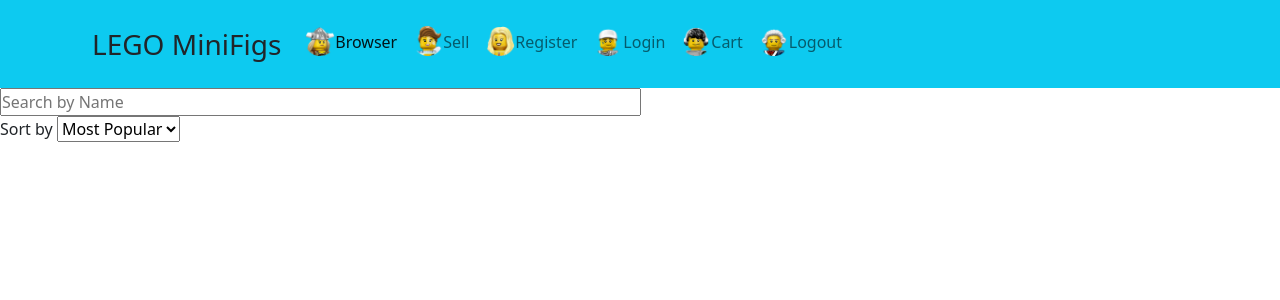
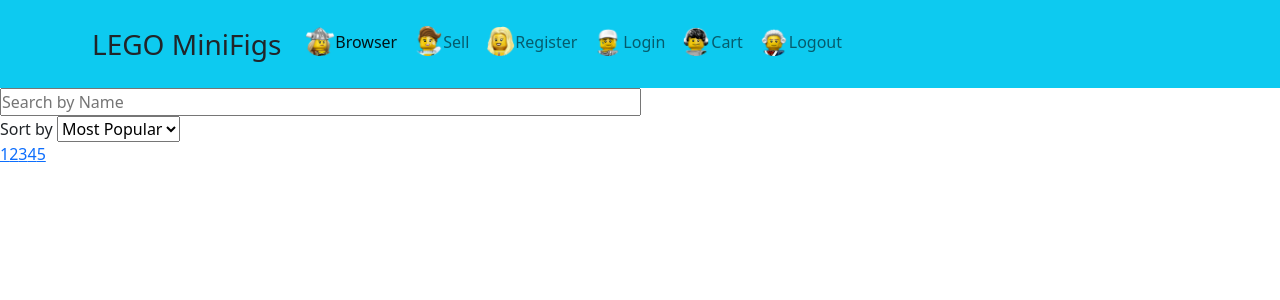
Before and after one commit to Tracylu2015/lego-mini-figs, a Flask app: page /browse_fig in a window 1280 px wide. Shown: the top 300 px of the page. Run offline with Flask 2, Linux system fonts and the light colour scheme; data that the repository does not hold is empty; parts of the project's set-up code (start-up, migrations or seed data) failed here and were passed over.

Commit message:
Add pagingation

```diff
--- a/miniFig_app/models/figure.py
+++ b/miniFig_app/models/figure.py
@@ -23,9 +23,14 @@ class Figure(db.Model):
         return '<Figure {}>'.format(self.__dict__)
 
     @classmethod
-    def browse_all(cls):
-        browse_figs = Figure.query.limit(100).all()  # select *
+    def browse_all(cls, offset=0, page_size=100):
+        browse_figs = Figure.query.limit(page_size).offset(offset).all()  # select *
         return browse_figs
+
+    @classmethod
+    def count_all(cls):
+        count_figs = Figure.query.count()
+        return count_figs
     # session_browse.close()
 
     @classmethod
--- a/miniFig_app/routes/browse_route.py
+++ b/miniFig_app/routes/browse_route.py
@@ -3,6 +3,7 @@ from miniFig_app import app
 from miniFig_app.models.sell_fig import Sell_fig
 from miniFig_app.models.figure import Figure
 from miniFig_app.form import AddToCartForm
+import math
 
 all_themes = [
     "General", "Basic Set", "Disney Princess", "Duplo, Town", "Castle", "City", "Star Wars", "Harry Potter"
@@ -11,19 +12,56 @@ all_themes = [
 
 @app.route('/browse_fig')
 def browse_all():
-    # query data and pass to the html
-    data = Figure.browse_all()
-    return render_template('browse_all.html', data=data)
+    return render_template('browse_all.html')
 
 @app.route('/browse_fig/by_selection')
 def fetch_all():
-    selection = request.args.get('selection', 'most_popular')
+    selection = request.args.get('selection', 'most_popular') # Get selection argument
+    page_number = request.args.get('page_number', '1') # Get selection page_number
+    if page_number.isdigit():
+        page_number = int(page_number)
+    else:
+        page_number = 1
+    page_limit = request.args.get('page_limit', '10') # Get selection page_limit
+    if page_limit.isdigit():
+        page_limit = int(page_limit)
+    else:
+        page_limit = 10
+
+    offset = (page_number - 1) * page_limit # Calculate database offset
+    """
+    Pagination if page size = 10
+    0, 1, 2, 3, 4, 5, 6, 7, 8, 9
+    10, 11, 12, 13, 14, 15, 16, 17, 18, 19
+    """
     # query data and pass to the html
     if selection == 'on_sale':
         data = [data.figure for data in Sell_fig.get_all_sell_by_selection()]
     else:
-        data = Figure.browse_all()
-    return jsonify({'html': render_template('by_all_sell.html', data=data)})
+        data = Figure.browse_all(offset=offset, page_size=page_limit)
+
+    # Calculate page nubmer
+    total_pages = math.ceil(Figure.count_all() * 1.0 / page_limit)
+    total_page_indicator = 4 # Only show 4 page indicators
+
+    next_page = None
+    prev_page = None
+    if page_number > 1:
+        prev_page = f"load_data(\"{selection}\", \"{page_number - 1}\", \"{page_limit}\")"
+    if page_number + total_page_indicator + 1 <= total_pages:
+        next_page = f"load_data(\"{selection}\", \"{page_number + total_page_indicator + 1}\", \"{page_limit}\")"
+
+    page_data = []
+    for page_index in range(page_number, page_number + total_page_indicator + 1):
+        on_click = f"load_data(\"{selection}\", \"{page_index}\", \"{page_limit}\")"
+        page_data.append((page_index, on_click))
+
+    return jsonify(
+        {
+            'html': render_template('by_all_sell.html', data=data),
+            'pagination': render_template('pagination.html', prev_page=prev_page, next_page=next_page, page_data=page_data)
+        }
+    )
 
 
 @app.route('/browse_fig/by_search')
@@ -31,7 +69,6 @@ def search_by_name():
     term = request.args.get('search', '')
     data = Figure.search_by_name(term)
     return jsonify({'html': render_template('by_search_term.html', data=data)})
-
 
 
 @app.route('/browse_fig/year/<year>')
--- a/miniFig_app/templates/browse_all.html
+++ b/miniFig_app/templates/browse_all.html
@@ -17,14 +17,20 @@
 </div>
 
 <div class="on-sale" id="on-sale"></div>
-
+<div>
+    <nav aria-label="Page navigation">
+        <ul class="pagination" id="pagination">
+        </ul>
+    </nav>
+</div>
 <script>
-    function load_data(value = 'most_popular') {
+    function load_data(value = 'most_popular', page_number='1', page_limit='10') {
         $.ajax({
-            url: '/browse_fig/by_selection?selection=' + value,
+            url: '/browse_fig/by_selection?selection=' + value + '&page_number=' + page_number + '&page_limit=' + page_limit,
             method: "GET",
             success: function (data) {
                 $('#on-sale').html(data.html)
+                $('#pagination').html(data.pagination)
             }
         })
     }
@@ -39,15 +45,16 @@
             })
         }
     }
-    $(document).ready(function () {
+    $(document).ready(function() {
         load_data();
-    })
+    });
     $("#sort_by").change(function () {
         load_data($(this).val())
     });
     $('#search').on('input', function () {
         search_term($(this).val())
-    })
+    });
+
 
 </script>
 
--- /dev/null
+++ b/miniFig_app/templates/pagination.html
@@ -0,0 +1,19 @@
+{% if prev_page %}
+<li>
+    <a href="#" aria-label="Previous" onClick="{{prev_page}}">
+        <span aria-hidden="true">&laquo;</span>
+    </a>
+</li>
+{% endif %}
+
+{% for page in page_data %}
+<li><a id="page_number" href="#" onClick="{{page[1]}}">{{page[0]}}</a></li>
+{% endfor %}
+
+{% if next_page %}
+<li>
+    <a href="#" aria-label="Next" onClick="{{next_page}}">
+        <span aria-hidden="true">&raquo;</span>
+    </a>
+</li>
+{% endif %}
```
